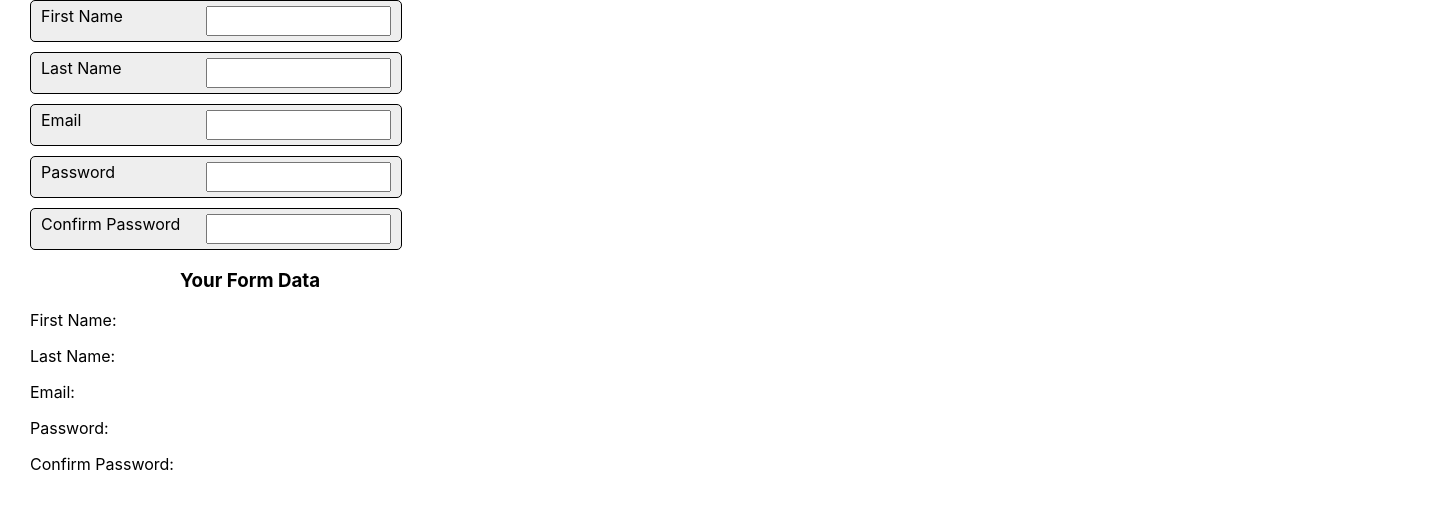
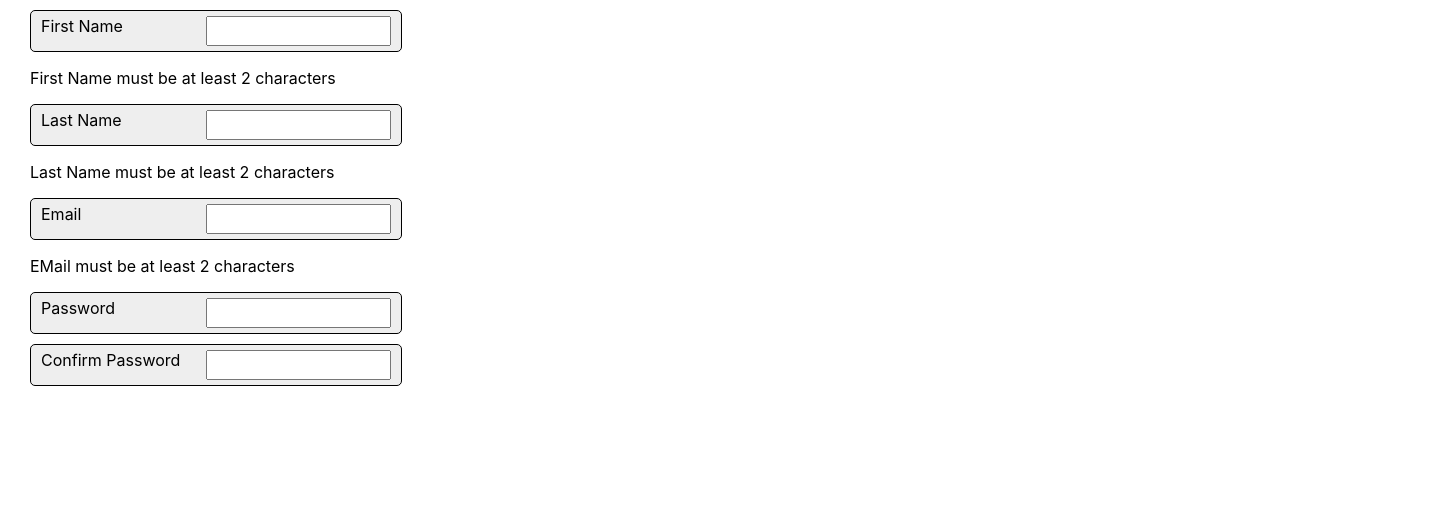
Before and after one commit to evelynyhkim/MERN, a React (Create React App) app in the folder React/my-app/: page / in a window 1280 px wide. Shown: the top 510 px of the page, 1430 px wide, since content can reach past the window. Built offline with nearby package versions, Linux system fonts and the light colour scheme.

Commit message:
assignment - more forms

```diff
--- a/React/my-app/src/App.css
+++ b/React/my-app/src/App.css
@@ -7,7 +7,7 @@
 	justify-content: space-between;
 	padding: 5px 10px;
 	background-color: #eee;
-	margin-bottom: 10px;
+	margin-top: 10px;
 }
 
 h3 {
--- a/React/my-app/src/components/Form.js
+++ b/React/my-app/src/components/Form.js
@@ -6,11 +6,38 @@ function Form() {
 	const [email, setEmail] = useState("")
 	const [pw, setPw] = useState("")
 	const [confirmPw, setConfirmPw] = useState("")
-	const [fnError, setFnError] = useState("")
+	const [fnError, setFnError] = useState("First Name must be at least 2 characters")
+	const [lnError, setLnError] = useState("Last Name must be at least 2 characters")
+	const [emailError, setEmailError] = useState("EMail must be at least 2 characters")
+	const [pwError, setPwError] = useState("")
+	const [confirmPwError, setConfirmPwError] = useState("")
 
 	function handleFirstName(val) {
 		setFirstName(val)
 		setFnError(val.length < 2 ? "First Name must be at least 2 characters" : "")
+	}
+
+	function handleLastName(val) {
+		setLastName(val)
+		setLnError(val.length < 2 ? "Last Name must be at least 2 characters" : "")
+	}
+
+	function handleEmail(val) {
+		setEmail(val)
+		setEmailError(val.length < 5 ? "Email must be at least 5 characters" : "")
+	}
+
+	function handlePw(val) {
+		setPw(val)
+		setPwError(val.length < 8 ? "Password must be at least 8 characters" : "")
+	}
+
+	function handleConfirmPw(val) {
+		setConfirmPw(val)
+		var msg = ""
+		msg += val.length < 8 ? "Email must be at least 8 characters. " : ""
+		msg += val != pw ? "Passwords must match. " : ""
+		setConfirmPwError(msg)
 	}
 
 	return (
@@ -18,34 +45,30 @@ function Form() {
 			<form>
 				<div class="form-line">
 					<label for="firstName">First Name</label>
-					{!fnError && <p>{fnError}</p>}
 					<input type="text" id="firstName" value={firstName} onChange={(e) => handleFirstName(e.target.value)} />
 				</div>
+				{fnError && <p>{fnError}</p>}
 				<div class="form-line">
 					<label for="lastName">Last Name</label>
-					<input type="text" id="lastName" value={lastName} onChange={(e) => setLastName(e.target.value)} />
+					<input type="text" id="lastName" value={lastName} onChange={(e) => handleLastName(e.target.value)} />
 				</div>
+				{lnError && <p>{lnError}</p>}
 				<div class="form-line">
 					<label for="email">Email</label>
-					<input type="text" id="email" value={email} onChange={(e) => setEmail(e.target.value)} />
+					<input type="text" id="email" value={email} onChange={(e) => handleEmail(e.target.value)} />
 				</div>
+				{emailError && <p>{emailError}</p>}
 				<div class="form-line">
 					<label for="pw">Password</label>
-					<input type="text" id="pw" value={pw} onChange={(e) => setPw(e.target.value)} />
+					<input type="text" id="pw" value={pw} onChange={(e) => handlePw(e.target.value)} />
 				</div>
+				{pwError && <p>{pwError}</p>}
 				<div class="form-line">
 					<label for="confirmPw">Confirm Password</label>
-					<input type="text" id="confirmPw" value={confirmPw} onChange={(e) => setConfirmPw(e.target.value)} />
+					<input type="text" id="confirmPw" value={confirmPw} onChange={(e) => handleConfirmPw(e.target.value)} />
 				</div>
+				{confirmPwError && <p>{confirmPwError}</p>}
 			</form>
-			<>
-				<h3>Your Form Data</h3>
-				<p>First Name: {firstName}</p>
-				<p>Last Name: {lastName}</p>
-				<p>Email: {email}</p>
-				<p>Password: {pw}</p>
-				<p>Confirm Password: {confirmPw}</p>
-			</>
 		</>
 	)
 }
```
